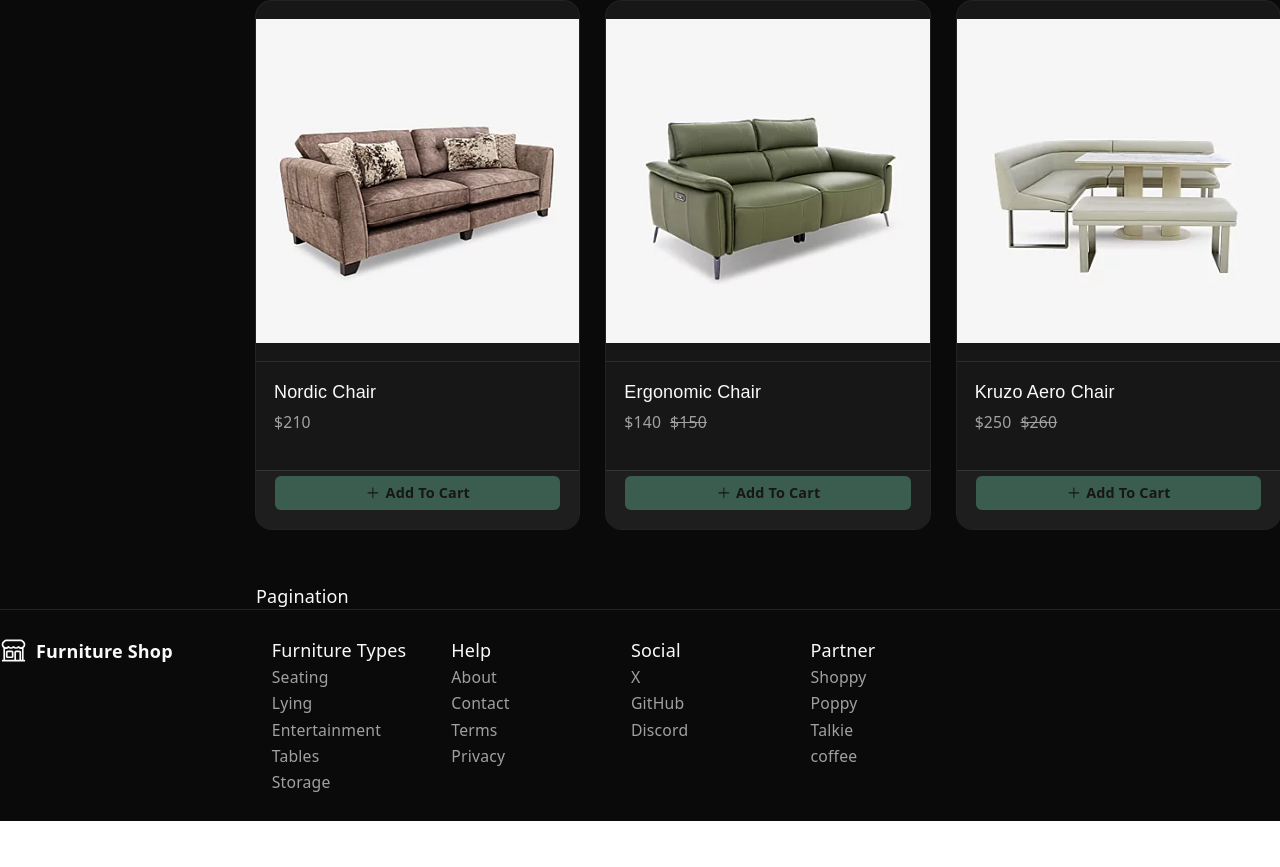
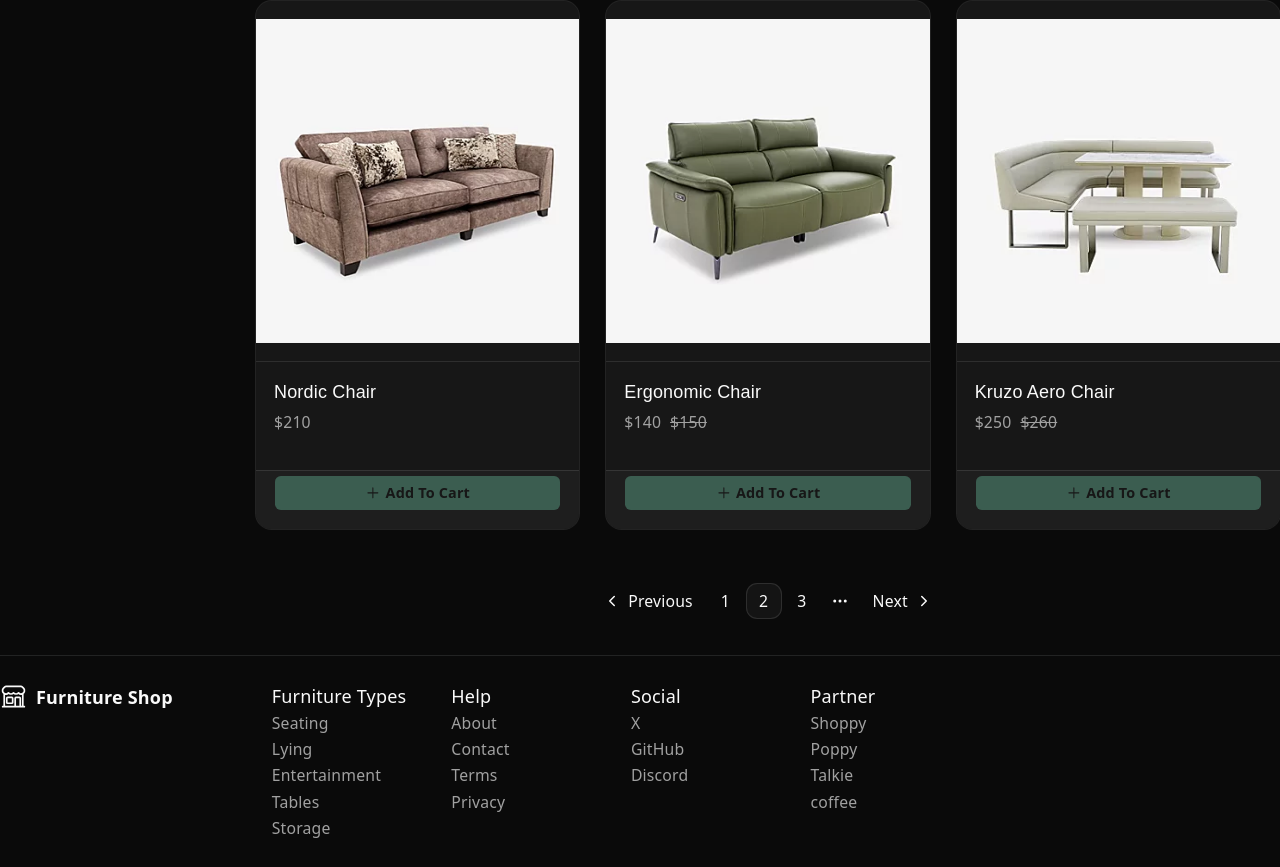
Before and after one commit to myatmonphyusin2022-spec/Furniture, a React (Vite) app in the folder Furniture/: page /products in a window 1280 px wide. Shown: the part 1373-2240 px from the top of the page. Before the commit the page ends 2194 px from the top, so only its background shows below. Built offline with nearby package versions, Linux system fonts and the light colour scheme.

Commit message:
Updated Pagination

```diff
--- a/Furniture/src/components/products/Pagination.tsx
+++ b/Furniture/src/components/products/Pagination.tsx
@@ -1,9 +1,38 @@
-import React from 'react'
+import {
+  Pagination,
+  PaginationContent,
+  PaginationEllipsis,
+  PaginationItem,
+  PaginationLink,
+  PaginationNext,
+  PaginationPrevious,
+} from "@/components/ui/pagination";
 
-function Pagination() {
+export default function PaginationBottom() {
   return (
-    <div>Pagination</div>
-  )
+    <Pagination className="mb-8">
+      <PaginationContent>
+        <PaginationItem>
+          <PaginationPrevious href="#" />
+        </PaginationItem>
+        <PaginationItem>
+          <PaginationLink href="#">1</PaginationLink>
+        </PaginationItem>
+        <PaginationItem>
+          <PaginationLink href="#" isActive>
+            2
+          </PaginationLink>
+        </PaginationItem>
+        <PaginationItem>
+          <PaginationLink href="#">3</PaginationLink>
+        </PaginationItem>
+        <PaginationItem>
+          <PaginationEllipsis />
+        </PaginationItem>
+        <PaginationItem>
+          <PaginationNext href="#" />
+        </PaginationItem>
+      </PaginationContent>
+    </Pagination>
+  );
 }
-
-export default Pagination
--- /dev/null
+++ b/Furniture/src/components/ui/pagination.tsx
@@ -0,0 +1,129 @@
+import * as React from "react"
+
+import { cn } from "@/lib/utils"
+import { Button } from "@/components/ui/button"
+import { ChevronLeftIcon, ChevronRightIcon, MoreHorizontalIcon } from "lucide-react"
+
+function Pagination({ className, ...props }: React.ComponentProps<"nav">) {
+  return (
+    <nav
+      role="navigation"
+      aria-label="pagination"
+      data-slot="pagination"
+      className={cn("mx-auto flex w-full justify-center", className)}
+      {...props}
+    />
+  )
+}
+
+function PaginationContent({
+  className,
+  ...props
+}: React.ComponentProps<"ul">) {
+  return (
+    <ul
+      data-slot="pagination-content"
+      className={cn("flex items-center gap-0.5", className)}
+      {...props}
+    />
+  )
+}
+
+function PaginationItem({ ...props }: React.ComponentProps<"li">) {
+  return <li data-slot="pagination-item" {...props} />
+}
+
+type PaginationLinkProps = {
+  isActive?: boolean
+} & Pick<React.ComponentProps<typeof Button>, "size"> &
+  React.ComponentProps<"a">
+
+function PaginationLink({
+  className,
+  isActive,
+  size = "icon",
+  ...props
+}: PaginationLinkProps) {
+  return (
+    <Button
+      asChild
+      variant={isActive ? "outline" : "ghost"}
+      size={size}
+      className={cn(className)}
+    >
+      <a
+        aria-current={isActive ? "page" : undefined}
+        data-slot="pagination-link"
+        data-active={isActive}
+        {...props}
+      />
+    </Button>
+  )
+}
+
+function PaginationPrevious({
+  className,
+  text = "Previous",
+  ...props
+}: React.ComponentProps<typeof PaginationLink> & { text?: string }) {
+  return (
+    <PaginationLink
+      aria-label="Go to previous page"
+      size="default"
+      className={cn("pl-1.5!", className)}
+      {...props}
+    >
+      <ChevronLeftIcon data-icon="inline-start" />
+      <span className="hidden sm:block">{text}</span>
+    </PaginationLink>
+  )
+}
+
+function PaginationNext({
+  className,
+  text = "Next",
+  ...props
+}: React.ComponentProps<typeof PaginationLink> & { text?: string }) {
+  return (
+    <PaginationLink
+      aria-label="Go to next page"
+      size="default"
+      className={cn("pr-1.5!", className)}
+      {...props}
+    >
+      <span className="hidden sm:block">{text}</span>
+      <ChevronRightIcon data-icon="inline-end" />
+    </PaginationLink>
+  )
+}
+
+function PaginationEllipsis({
+  className,
+  ...props
+}: React.ComponentProps<"span">) {
+  return (
+    <span
+      aria-hidden
+      data-slot="pagination-ellipsis"
+      className={cn(
+        "flex size-8 items-center justify-center [&_svg:not([class*='size-'])]:size-4",
+        className
+      )}
+      {...props}
+    >
+      <MoreHorizontalIcon
+      />
+      <span className="sr-only">More pages</span>
+    </span>
+  )
+}
+
+export {
+  Pagination,
+  PaginationContent,
+  PaginationEllipsis,
+  PaginationItem,
+  PaginationLink,
+  PaginationNext,
+  PaginationPrevious,
+}
```
